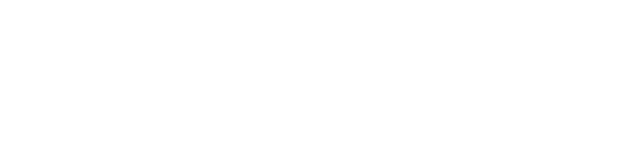
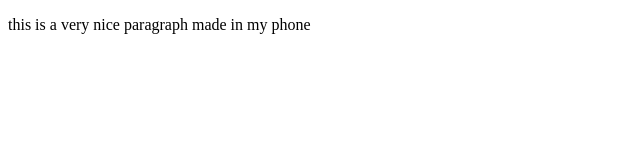
Before and after one commit to RealVinnykk/MyCodes, a plain HTML site: page JavaScript/CourseRA-webDev/doc.html in a window 1280 px wide. Shown: the whole page, without its empty margins (0-640 px from the left). Drawn offline with Linux system fonts and the light colour scheme.

Commit message:
Update doc.html
inserted a new paragraph

```diff
--- a/JavaScript/CourseRA-webDev/doc.html
+++ b/JavaScript/CourseRA-webDev/doc.html
@@ -6,6 +6,6 @@
     <title>CARALHO MUITO FODA</title>
 </head>
 <body>
-
+    <p id="informative" > this is a very nice paragraph made in my phone</p>
 </body>
 </html>
```
